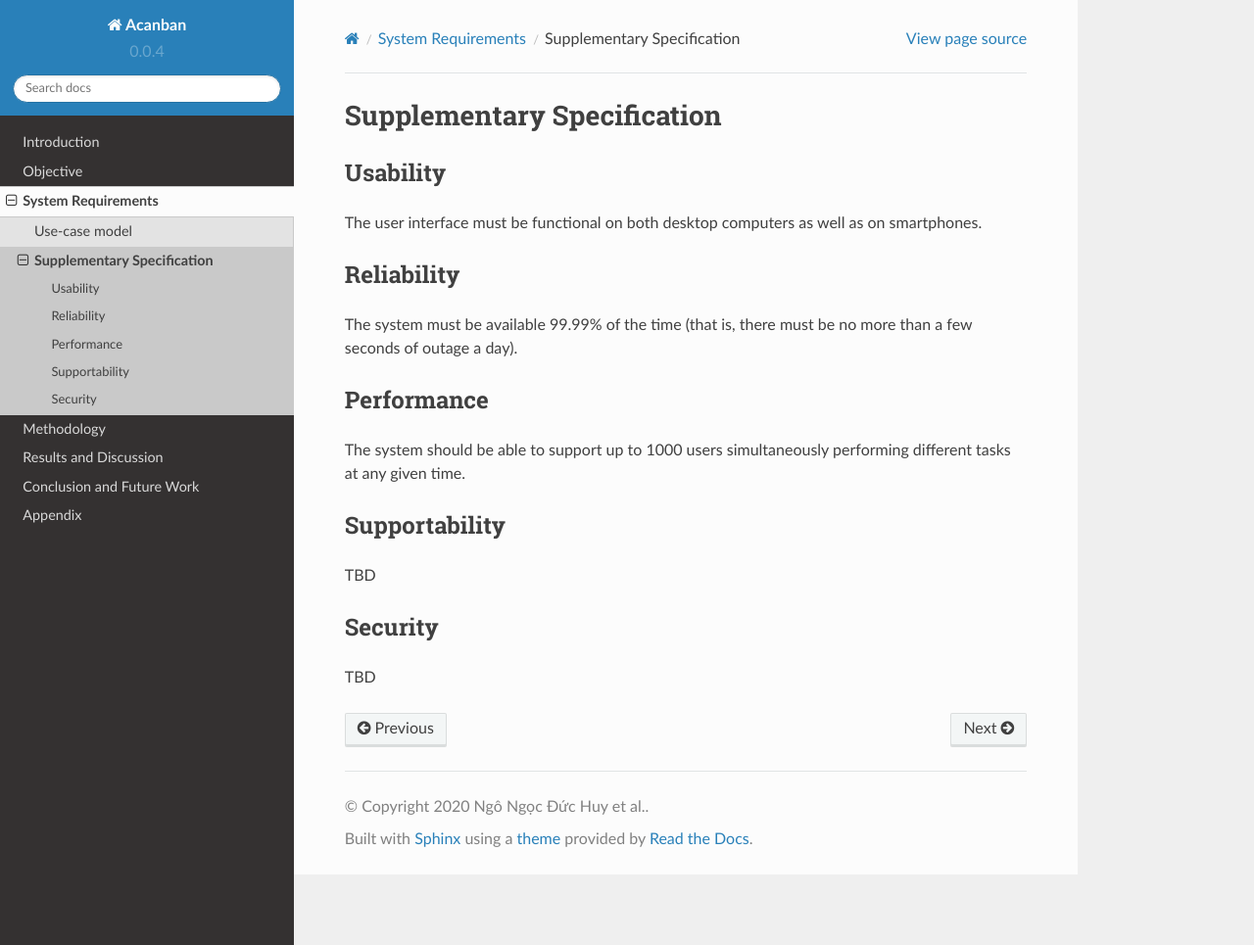
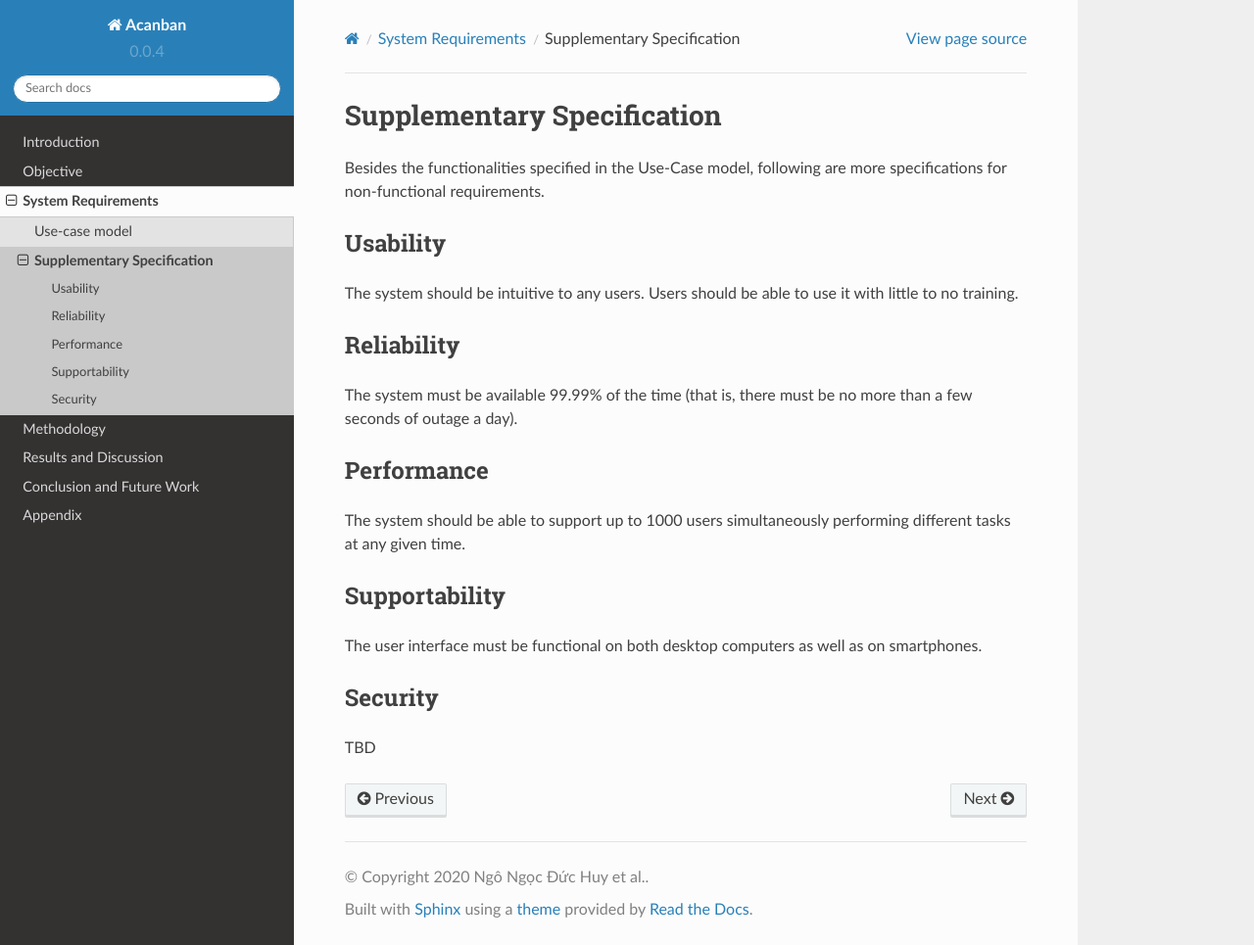
Before and after one commit to Huy-Ngo/acanban, a Sphinx documentation site: the page built from docs/source/req/suppl-spec.rst, in a window 1280 px wide and 965 px high. Shown: the whole window at 98% size. Built offline with Sphinx 7.4.7 and the Read the Docs theme 2.0.0, drawn with Linux system fonts in a browser that asks for light colours; pages that are not in the unit, such as notebooks, are missing from menus; the version number is read from the project's files by our own code.

Commit message:
Start rewriting Supplementary Specifications

```diff
--- a/docs/source/req/suppl-spec.rst
+++ b/docs/source/req/suppl-spec.rst
@@ -1,11 +1,14 @@
 Supplementary Specification
 ===========================
+
+Besides the functionalities specified in the Use-Case model,
+following are more specifications for non-functional requirements.
 
 Usability
 ---------
 
-The user interface must be functional on both desktop computers
-as well as on smartphones.
+The system should be intuitive to any users.
+Users should be able to use it with little to no training.
 
 Reliability
 -----------
@@ -22,7 +25,8 @@ simultaneously performing different tasks at any given time.
 Supportability
 --------------
 
-TBD
+The user interface must be functional on both desktop computers
+as well as on smartphones.
 
 Security
 --------
```
